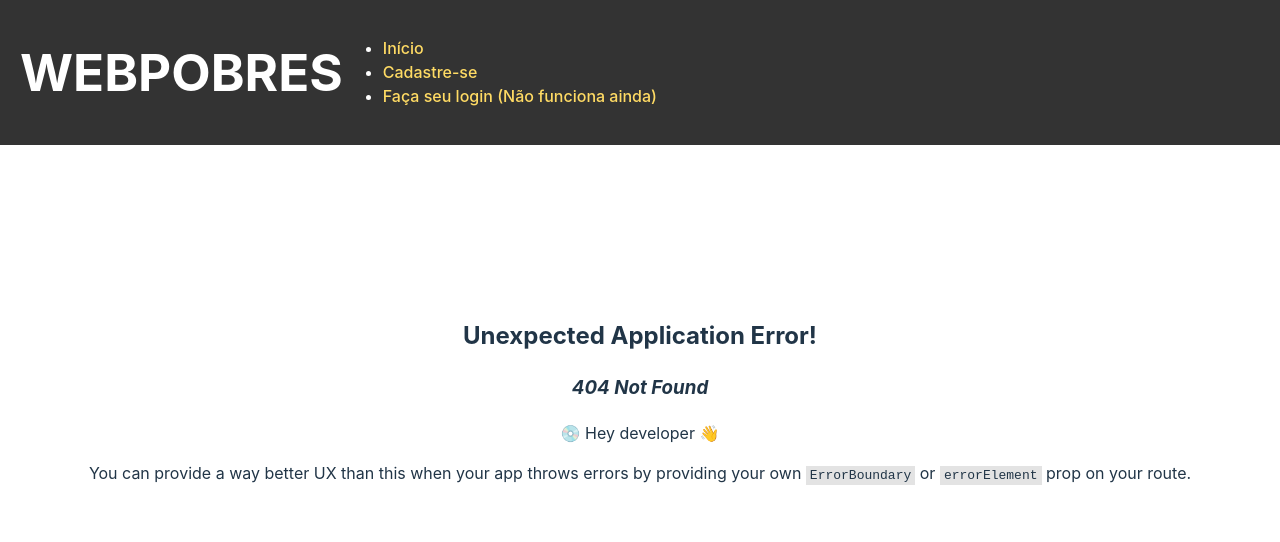
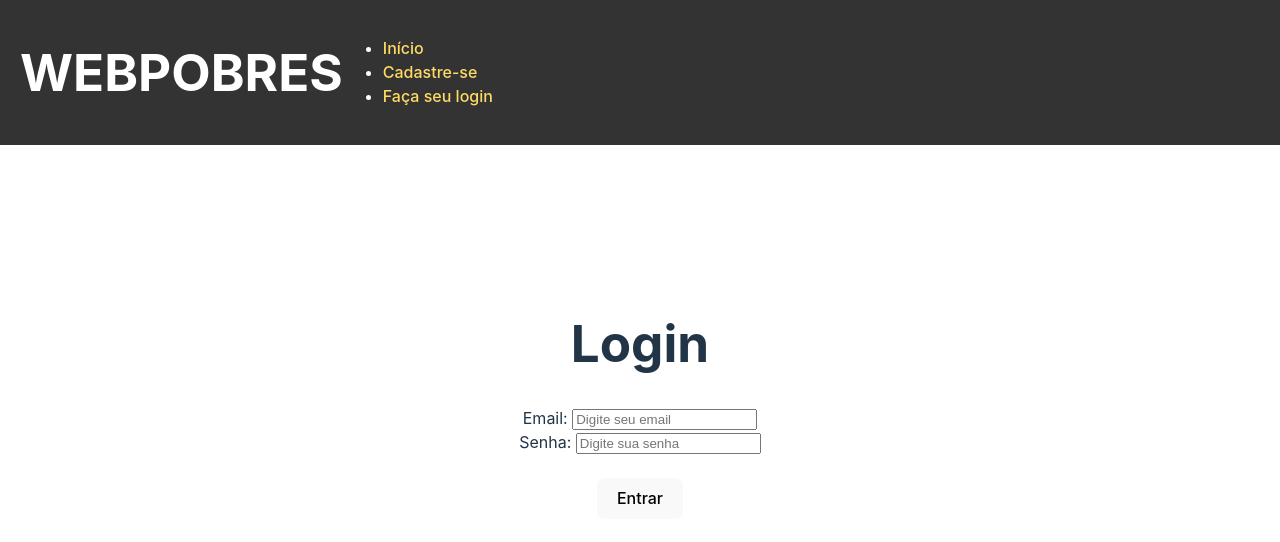
Before and after one commit to LeaelSouza/projeto_SA, a React (Vite) app in the folder vite-project/: page /login in a window 1280 px wide. Before the commit this address had no page. Shown: the top 542 px of the page. Built offline with nearby package versions, Linux system fonts and the light colour scheme.

Commit message:
adicionando a rota de login

```diff
--- a/vite-project/index.html
+++ b/vite-project/index.html
@@ -27,7 +27,7 @@
       <ul>
         <li><a href="/">Início</a></li>
         <li><a href="/cadastroUsuario">Cadastre-se</a></li>
-        <li><a href="/">Faça seu login (Não funciona ainda)</a></li>
+        <li><a href="/login">Faça seu login</a></li>
       </ul>
     </div>
 
--- a/vite-project/src/main.jsx
+++ b/vite-project/src/main.jsx
@@ -7,6 +7,7 @@ import TelaInicio from './TelaInicial/inicio.jsx'
 import CadastroUsuario from './usuario/cadastroUsuario/cadastroUsuario.jsx'
 import TelaPrincipal from './telaPrincipal/telaPrincipal.jsx'
 import AnuncioCarro from './telaAnuncios/anuncioCarro/anuncioCarro.jsx'
+import LoginUsuario from './usuario/loginUsuario/loginUsuario.jsx'
 
 const routes = createBrowserRouter([
   {
@@ -24,6 +25,10 @@ const routes = createBrowserRouter([
       {
         path: '/anuncioCarro',
         element: <AnuncioCarro/>
+      },
+      {
+        path: '/login',
+        element: <LoginUsuario/>
       }
 ]);
 
--- a/vite-project/src/telaPrincipal/telaPrincipal.jsx
+++ b/vite-project/src/telaPrincipal/telaPrincipal.jsx
@@ -8,8 +8,8 @@ import { Link } from "react-router-dom";
 function TelaPrincipal(){
     return (
         <>
-        <Link to={'/'}>Início</Link>
         <h1>Tela Principal</h1>
+        <h2>Erik lindo</h2>
         </>
     )
 }
--- a/vite-project/src/usuario/cadastroUsuario/cadastroUsuario.jsx
+++ b/vite-project/src/usuario/cadastroUsuario/cadastroUsuario.jsx
@@ -23,7 +23,6 @@ function CadastroUsuario() {
 
   return (
     <div>
-      <Link to={'/'}>Início</Link>
       <br></br>
       <br></br>
       <h1>Cadastro</h1>
--- a/vite-project/src/usuario/loginUsuario/loginUsuario.jsx
+++ b/vite-project/src/usuario/loginUsuario/loginUsuario.jsx
@@ -3,3 +3,34 @@
 //Para realizar o login, o usuário deve preencher os seguintes campos:
 //- E-mail
 //- Senha
+
+import { Link } from 'react-router-dom';
+
+function LoginUsuario() {
+    return (
+        <div>
+            <h1>Login</h1>
+
+            <label htmlFor="email">Email: </label>
+            <input
+            type="email"
+            id="email"
+            name="email"
+            placeholder="Digite seu email"
+            />
+            <br></br>
+            <label htmlFor="senha">Senha: </label>
+            <input
+            type="senha"
+            id="senha"
+            name="senha"
+            placeholder="Digite sua senha"
+            />
+            <br></br>
+            <br></br>
+            <button type="submit">Entrar</button>
+        </div>
+    )
+}
+
+export default LoginUsuario;
```
